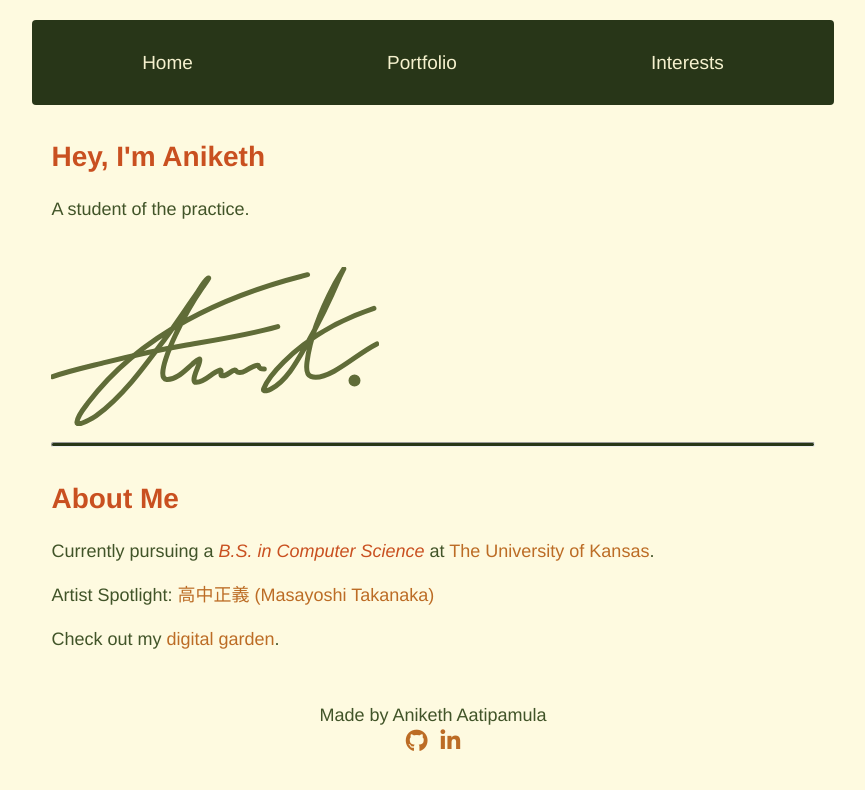
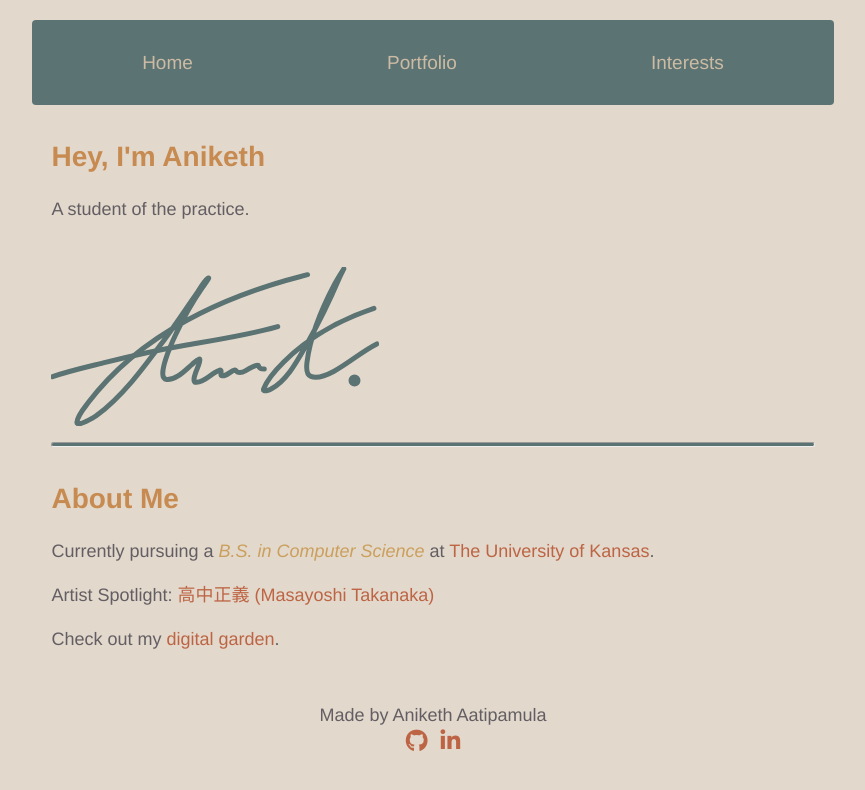
Before and after one commit to aaatipamula/aaatipamula.github.io, a Jekyll site: the page built from index.md, in a window 1280 px wide. Shown: the top 790 px of the page, without its empty margins (207-1072 px from the left). Built offline with Jekyll 4.4.1, drawn with Linux system fonts in a browser that asks for light colours; nearby versions of some CDN libraries.

Commit message:
changed some colors

```diff
--- a/_sass/color.scss
+++ b/_sass/color.scss
@@ -1,22 +1,20 @@
 @charset "utf-8";
 
 // Any main color
-$accent: #283618;
-$accent-hl: #606c38;
+$accent: #5C7373;
 
 // Should be a lighter shade and hue of accent
-$background: #fefae0;
-$background-dr: #f5f1ce;
+$background: #e2d8cb;
+$background-dr: #ccbba4;
 
 // Darker shade and hue of accent
-$text: #415428;
-$text-hl: #505c31;
+$text: #625E63;
+$text-hl: #5E656C;
 
 // Can be a complementary color
-$link: #bc6c25;
-$link-hov: #dda15e;
+$link: #BD6444;
+$link-hov: #C4794F;
 
-$heading: #c95020;
-
-$bold: #c95020;
-$italic: #c95020;
+$heading: #C78A50;
+$bold: #C78A50;
+$italic: #CB9F5C;
--- a/_sass/ext.scss
+++ b/_sass/ext.scss
@@ -3,7 +3,7 @@
 
 // set svg path colors
 #signature {
-  stroke: $accent-hl;
+  stroke: $accent;
   stroke-width: 5px;
 }
 
@@ -43,7 +43,7 @@
   flex: 0 0 auto;
   width: 300px; /* adjust this width according to your needs */
   margin-right: 20px; /* adjust the spacing between items */
-  background-color: $accent-hl;
+  background-color: $accent;
   text-align: center;
   line-height: 1.5rem;
   border-radius: .25rem;
@@ -63,5 +63,5 @@ img.thumbnail-art {
 }
 
 img.thumbnail-art:hover {
-  filter: brightness(90%);
+  filter: brightness(80%);
 }
--- a/_sass/main.scss
+++ b/_sass/main.scss
@@ -136,7 +136,7 @@ svg {
 
 // set circle fill for svg
 circle {
-  fill: $accent-hl;
+  fill: $accent;
 }
 
 // iframes
--- a/_sass/nav.scss
+++ b/_sass/nav.scss
@@ -27,8 +27,10 @@ nav a {
 
 // Change the hover color
 nav a:hover, nav a.onpage{
-  background: $accent-hl;
-  color: $text;
+  -webkit-box-shadow: 1px -8px 31px -5px rgba(0,0,0,0.44);
+  -moz-box-shadow: 1px -8px 31px -5px rgba(0,0,0,0.44);
+  box-shadow: 1px -8px 31px -5px rgba(0,0,0,0.44);
+  color: $background;
 }
 
 /* Adjust sizing for smaller screens */
```
